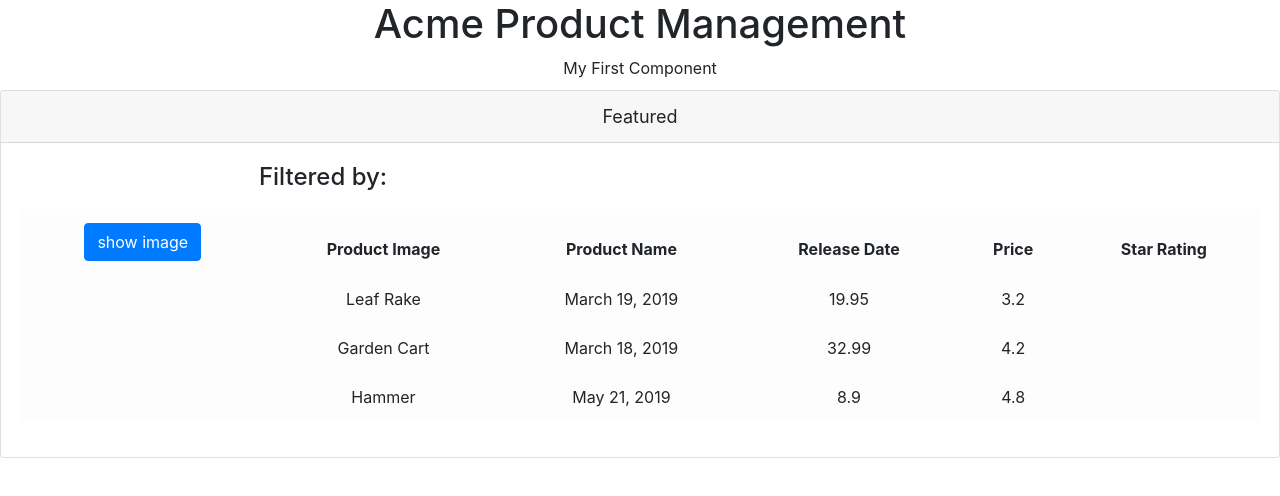
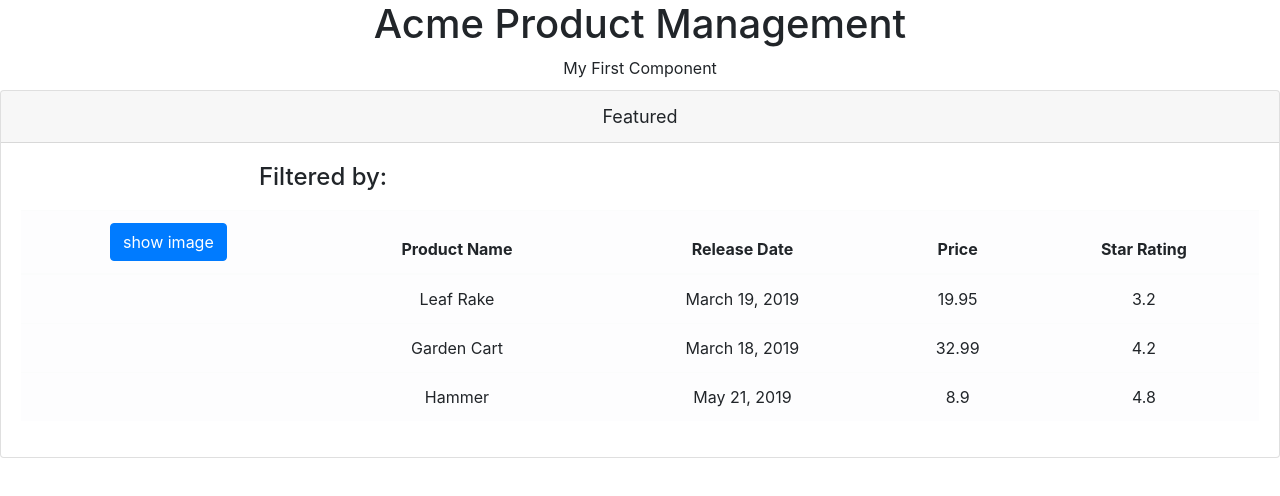
Before and after one commit to MrSankofa/productInventoryAngular, an Angular app: page / in a window 1280 px wide. Shown: the top 496 px of the page. Built offline with nearby package versions, Linux system fonts and the light colour scheme.

Commit message:
table heading issue for images

```diff
--- a/src/app/products/productsList.component.html
+++ b/src/app/products/productsList.component.html
@@ -17,7 +17,7 @@
                 {{ showImage ? "hide" : "show" }} image
               </button>
             </th>
-            <th>Product Image</th>
+
             <th>Product Name</th>
             <th>Release Date</th>
             <th>Price</th>
```
